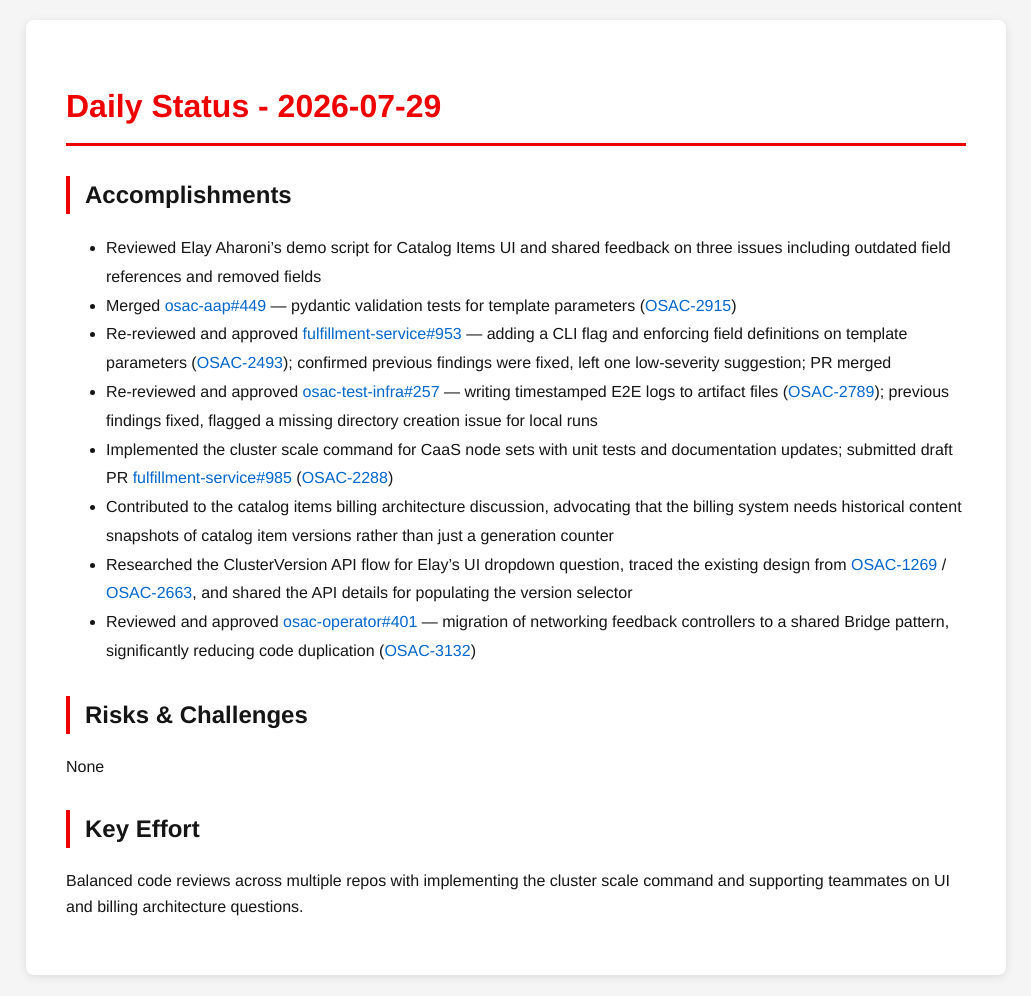
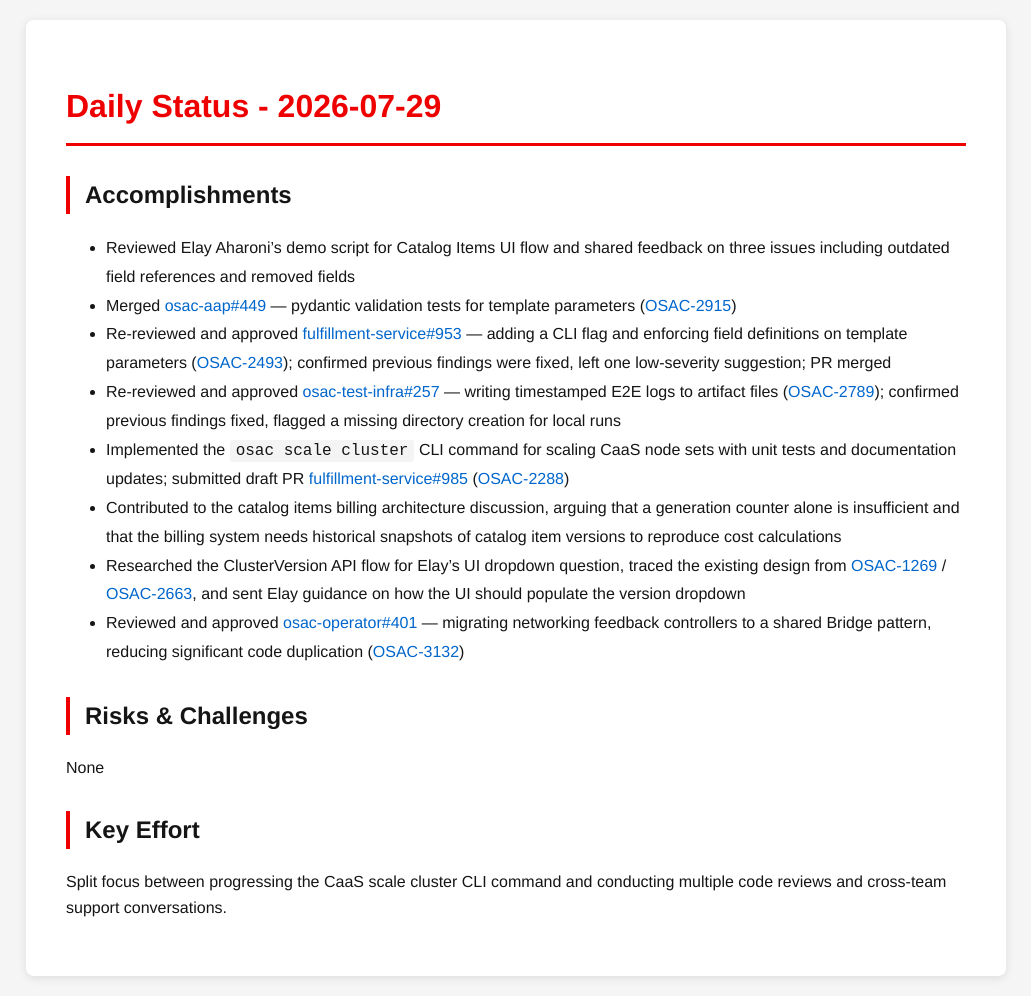
Before and after one commit to tzvatot/daily-status, a Jekyll site: the page built from 2026-07-29.md, in a window 1280 px wide. Shown: the whole page, without its empty margins (124-1155 px from the left). Built offline with Jekyll 4.4.1, drawn with Linux system fonts in a browser that asks for light colours.

Commit message:
Daily status update - 2026-07-29

```diff
--- a/2026-07-29.md
+++ b/2026-07-29.md
@@ -7,17 +7,17 @@ date: 2026-07-29
 # Daily Status - 2026-07-29
 
 ## Accomplishments
-- Reviewed Elay Aharoni's demo script for Catalog Items UI and shared feedback on three issues including outdated field references and removed fields
+- Reviewed Elay Aharoni's demo script for Catalog Items UI flow and shared feedback on three issues including outdated field references and removed fields
 - Merged [osac-aap#449](https://github.com/osac-project/osac-aap/pull/449) — pydantic validation tests for template parameters ([OSAC-2915](https://redhat.atlassian.net/browse/OSAC-2915))
 - Re-reviewed and approved [fulfillment-service#953](https://github.com/osac-project/fulfillment-service/pull/953) — adding a CLI flag and enforcing field definitions on template parameters ([OSAC-2493](https://redhat.atlassian.net/browse/OSAC-2493)); confirmed previous findings were fixed, left one low-severity suggestion; PR merged
-- Re-reviewed and approved [osac-test-infra#257](https://github.com/osac-project/osac-test-infra/pull/257) — writing timestamped E2E logs to artifact files ([OSAC-2789](https://redhat.atlassian.net/browse/OSAC-2789)); previous findings fixed, flagged a missing directory creation issue for local runs
-- Implemented the cluster scale command for CaaS node sets with unit tests and documentation updates; submitted draft PR [fulfillment-service#985](https://github.com/osac-project/fulfillment-service/pull/985) ([OSAC-2288](https://redhat.atlassian.net/browse/OSAC-2288))
-- Contributed to the catalog items billing architecture discussion, advocating that the billing system needs historical content snapshots of catalog item versions rather than just a generation counter
-- Researched the ClusterVersion API flow for Elay's UI dropdown question, traced the existing design from [OSAC-1269](https://redhat.atlassian.net/browse/OSAC-1269) / [OSAC-2663](https://redhat.atlassian.net/browse/OSAC-2663), and shared the API details for populating the version selector
-- Reviewed and approved [osac-operator#401](https://github.com/osac-project/osac-operator/pull/401) — migration of networking feedback controllers to a shared Bridge pattern, significantly reducing code duplication ([OSAC-3132](https://redhat.atlassian.net/browse/OSAC-3132))
+- Re-reviewed and approved [osac-test-infra#257](https://github.com/osac-project/osac-test-infra/pull/257) — writing timestamped E2E logs to artifact files ([OSAC-2789](https://redhat.atlassian.net/browse/OSAC-2789)); confirmed previous findings fixed, flagged a missing directory creation for local runs
+- Implemented the `osac scale cluster` CLI command for scaling CaaS node sets with unit tests and documentation updates; submitted draft PR [fulfillment-service#985](https://github.com/osac-project/fulfillment-service/pull/985) ([OSAC-2288](https://redhat.atlassian.net/browse/OSAC-2288))
+- Contributed to the catalog items billing architecture discussion, arguing that a generation counter alone is insufficient and that the billing system needs historical snapshots of catalog item versions to reproduce cost calculations
+- Researched the ClusterVersion API flow for Elay's UI dropdown question, traced the existing design from [OSAC-1269](https://redhat.atlassian.net/browse/OSAC-1269) / [OSAC-2663](https://redhat.atlassian.net/browse/OSAC-2663), and sent Elay guidance on how the UI should populate the version dropdown
+- Reviewed and approved [osac-operator#401](https://github.com/osac-project/osac-operator/pull/401) — migrating networking feedback controllers to a shared Bridge pattern, reducing significant code duplication ([OSAC-3132](https://redhat.atlassian.net/browse/OSAC-3132))
 
 ## Risks & Challenges
 None
 
 ## Key Effort
-Balanced code reviews across multiple repos with implementing the cluster scale command and supporting teammates on UI and billing architecture questions.
+Split focus between progressing the CaaS scale cluster CLI command and conducting multiple code reviews and cross-team support conversations.
```
